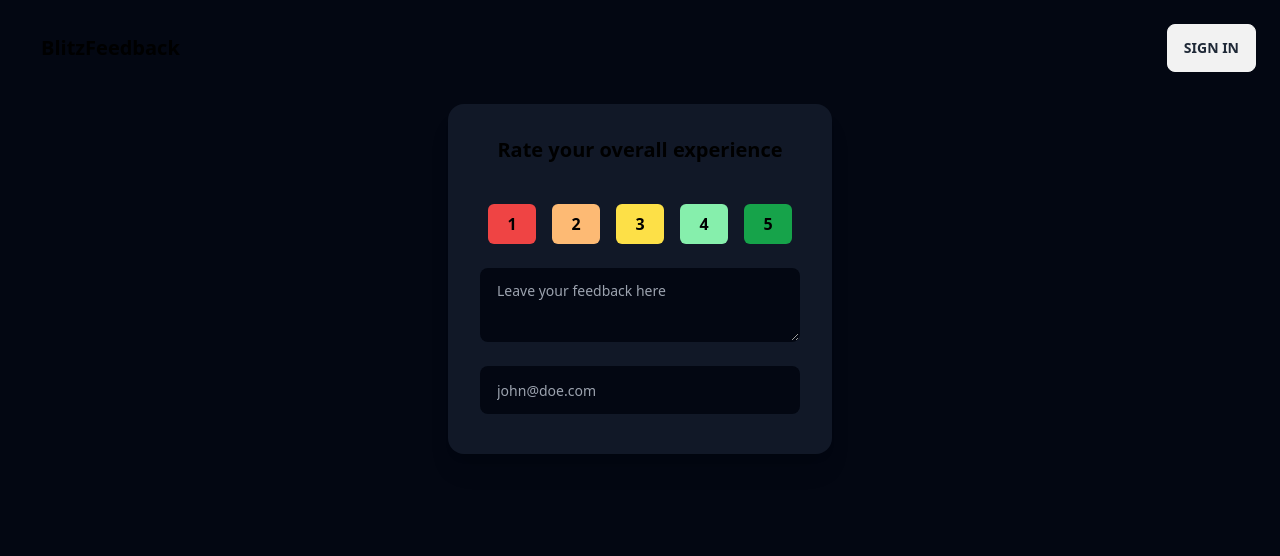
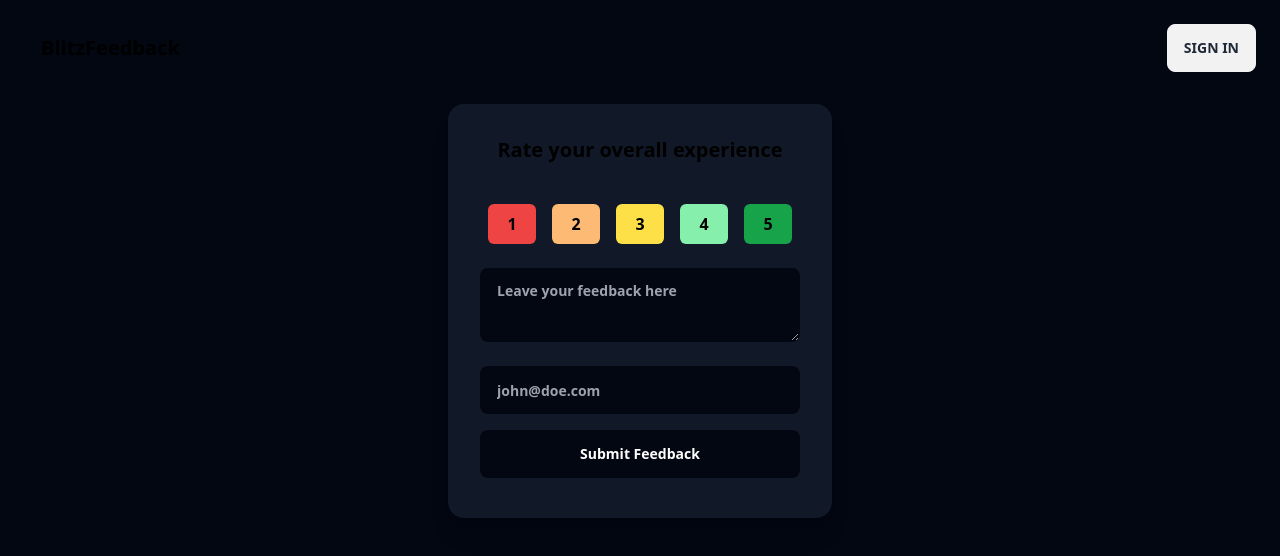
Before and after one commit to ramezj/astralics, a Next.js app in the folder client/: page / in a window 1280 px wide. Shown: the top 556 px of the page. Built offline with nearby package versions, Linux system fonts and the light colour scheme; no server answers.

Commit message:
Submit Feedback Button

```diff
--- a/client/components/widget/index.js
+++ b/client/components/widget/index.js
@@ -23,8 +23,9 @@ export default function Widget(props) {
     <div className='w-12 h-10 bg-green-600 flex items-center justify-center rounded-md'>
         <p className='font-bold'>5</p>
     </div>
-    <textarea className="textarea w-full mt-2 focus:outline-none bg-gray-950 font-medium" placeholder="Leave your feedback here"></textarea>
-    <input type="text" placeholder="john@doe.com" className="input w-full mt-2 focus:outline-none bg-gray-950 font-medium text-sm -mt-1"/>
+    <textarea className="textarea w-full mt-2 focus:outline-none bg-gray-950 font-bold" placeholder="Leave your feedback here"></textarea>
+    <input type="text" placeholder="john@doe.com" className="input w-full mt-2 focus:outline-none bg-gray-950 font-bold text-sm -mt-1"/>
+    <button className='btn w-full text-white normal-case bg-gray-950 outline-none border-none hover:bg-gray-950 font-bold'>Submit Feedback</button>
     </div>
     <div className="card-actions justify-end">
     </div>
```
